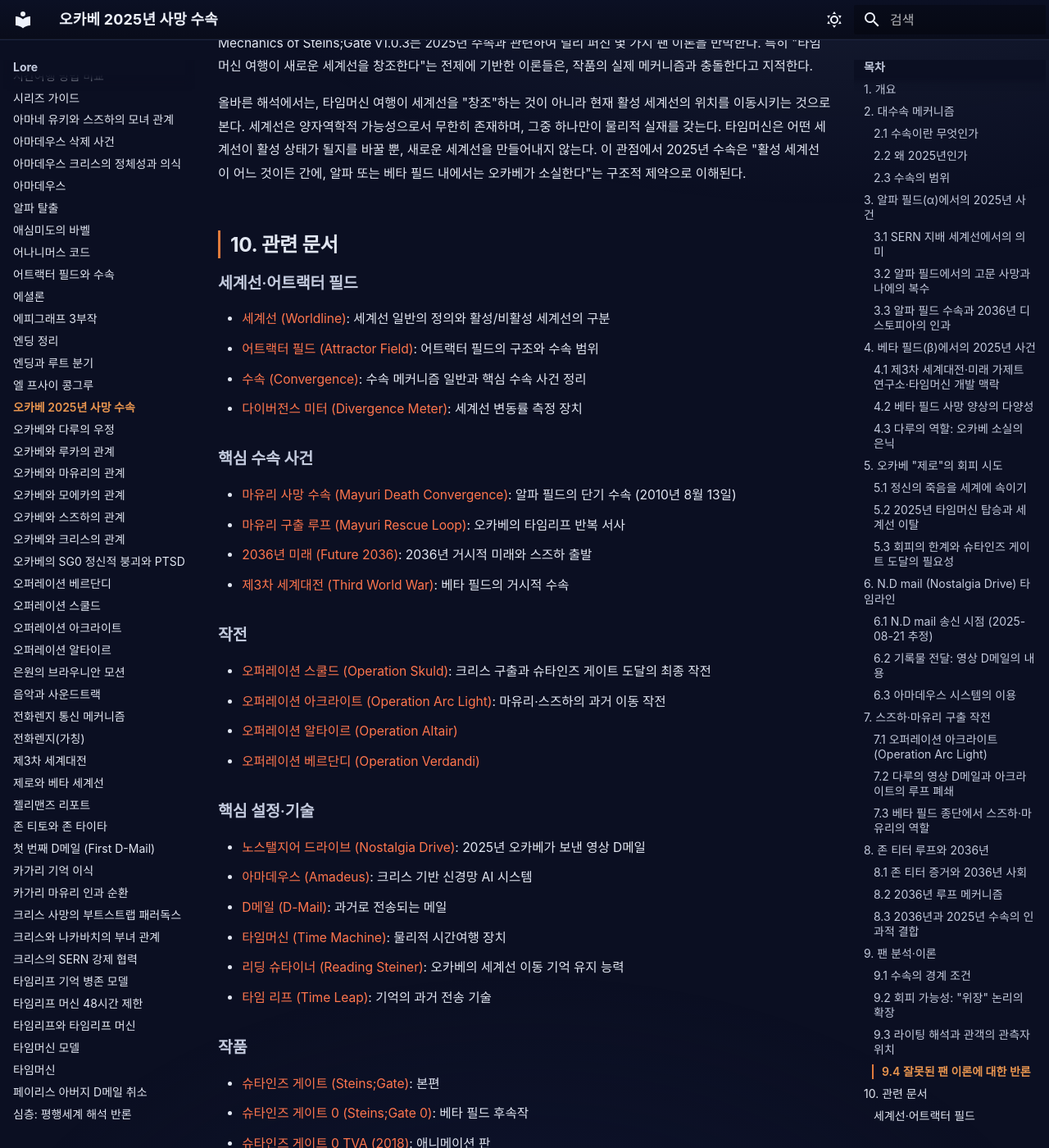
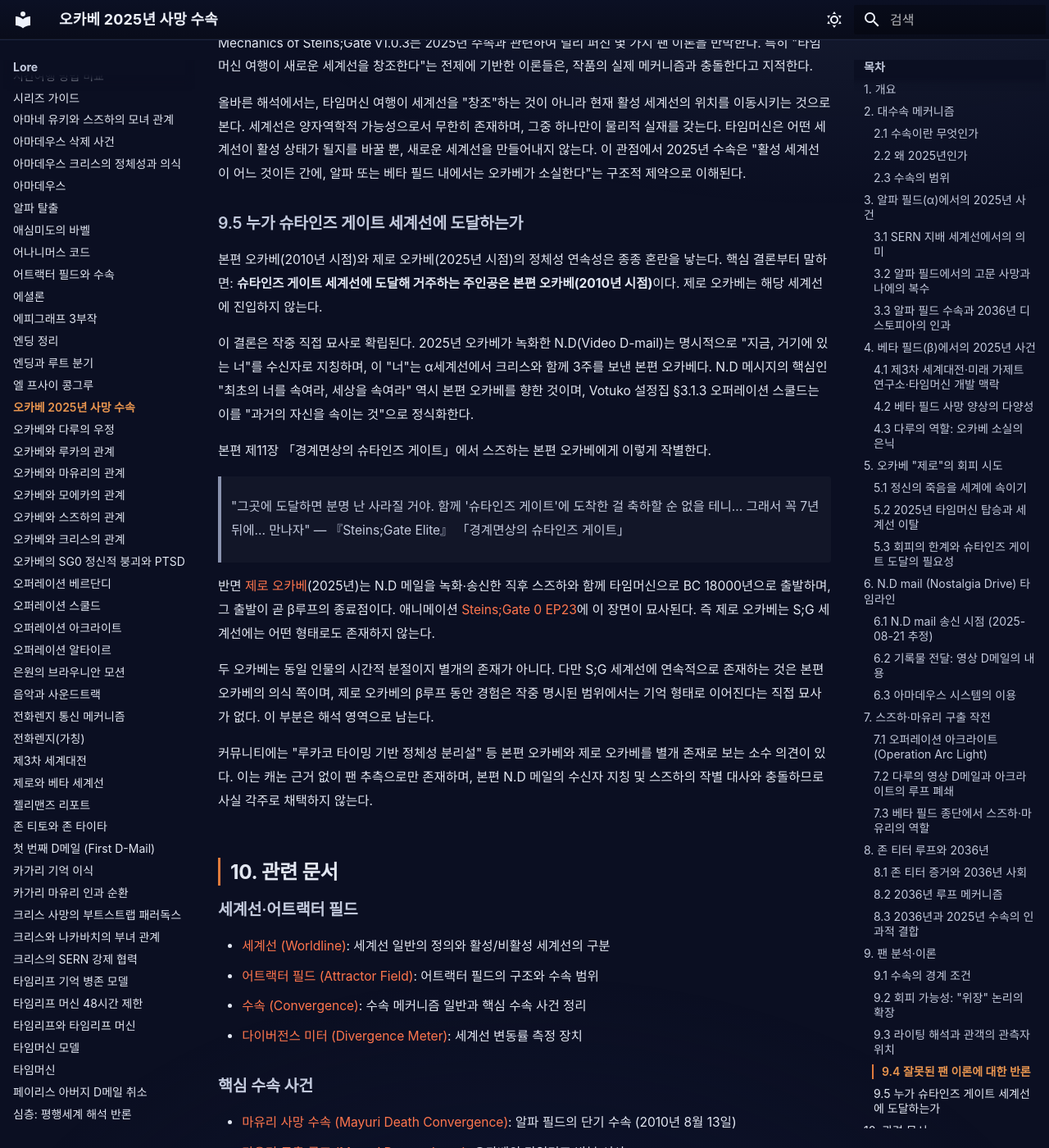
Before and after one commit to sgwiki/sgwiki.github.io, an MkDocs documentation site: the page built from wiki/lore/오카베-2025년-사망-수속.md, in a window 1280 px wide and 1400 px high, scrolled down 10613 px. Shown: the whole window at 82% size. Built offline with MkDocs 1.6.1 and Material for MkDocs 9.7.7, drawn with Linux system fonts in a browser that asks for light colours; some web fonts are replaced.

Commit message:
feat(wiki): 오카베-2025년-사망-수속 — P10 cb70f164 패치 적용

```diff
--- a/wiki/lore/오카베-2025년-사망-수속.md
+++ b/wiki/lore/오카베-2025년-사망-수속.md
@@ -238,6 +238,23 @@ Mechanics of Steins;Gate v1.0.3는 2025년 수속과 관련하여 널리 퍼진
 
 올바른 해석에서는, 타임머신 여행이 세계선을 "창조"하는 것이 아니라 현재 활성 세계선의 위치를 이동시키는 것으로 본다. 세계선은 양자역학적 가능성으로서 무한히 존재하며, 그중 하나만이 물리적 실재를 갖는다. 타임머신은 어떤 세계선이 활성 상태가 될지를 바꿀 뿐, 새로운 세계선을 만들어내지 않는다. 이 관점에서 2025년 수속은 "활성 세계선이 어느 것이든 간에, 알파 또는 베타 필드 내에서는 오카베가 소실한다"는 구조적 제약으로 이해된다.
 
+### 9.5 누가 슈타인즈 게이트 세계선에 도달하는가
+
+본편 오카베(2010년 시점)와 제로 오카베(2025년 시점)의 정체성 연속성은 종종 혼란을 낳는다. 핵심 결론부터 말하면: **슈타인즈 게이트 세계선에 도달해 거주하는 주인공은 본편 오카베(2010년 시점)**이다. 제로 오카베는 해당 세계선에 진입하지 않는다.
+
+이 결론은 작중 직접 묘사로 확립된다. 2025년 오카베가 녹화한 N.D(Video D-mail)는 명시적으로 "지금, 거기에 있는 너"를 수신자로 지칭하며, 이 "너"는 α세계선에서 크리스와 함께 3주를 보낸 본편 오카베다. N.D 메시지의 핵심인 "최초의 너를 속여라, 세상을 속여라" 역시 본편 오카베를 향한 것이며, Votuko 설정집 §3.1.3 오퍼레이션 스쿨드는 이를 "과거의 자신을 속이는 것"으로 정식화한다.
+
+본편 제11장 「경계면상의 슈타인즈 게이트」에서 스즈하는 본편 오카베에게 이렇게 작별한다.
+
+> "그곳에 도달하면 분명 난 사라질 거야. 함께 '슈타인즈 게이트'에 도착한 걸 축하할 순 없을 테니... 그래서 꼭 7년 뒤에... 만나자"
+> — 『Steins;Gate Elite』 「경계면상의 슈타인즈 게이트」
+
+반면 [제로 오카베](제로와-베타-세계선.md)(2025년)는 N.D 메일을 녹화·송신한 직후 스즈하와 함께 타임머신으로 BC 18000년으로 출발하며, 그 출발이 곧 β루프의 종료점이다. 애니메이션 [Steins;Gate 0 EP23](https://steins-gate.fandom.com/wiki/S;G0_(anime)_-_Ep.23)에 이 장면이 묘사된다. 즉 제로 오카베는 S;G 세계선에는 어떤 형태로도 존재하지 않는다.
+
+두 오카베는 동일 인물의 시간적 분절이지 별개의 존재가 아니다. 다만 S;G 세계선에 연속적으로 존재하는 것은 본편 오카베의 의식 쪽이며, 제로 오카베의 β루프 동안 경험은 작중 명시된 범위에서는 기억 형태로 이어진다는 직접 묘사가 없다. 이 부분은 해석 영역으로 남는다.
+
+커뮤니티에는 "루카코 타이밍 기반 정체성 분리설" 등 본편 오카베와 제로 오카베를 별개 존재로 보는 소수 의견이 있다. 이는 캐논 근거 없이 팬 추측으로만 존재하며, 본편 N.D 메일의 수신자 지칭 및 스즈하의 작별 대사와 충돌하므로 사실 각주로 채택하지 않는다.
+
 ## 10. 관련 문서
 
 ### 세계선·어트랙터 필드
```
